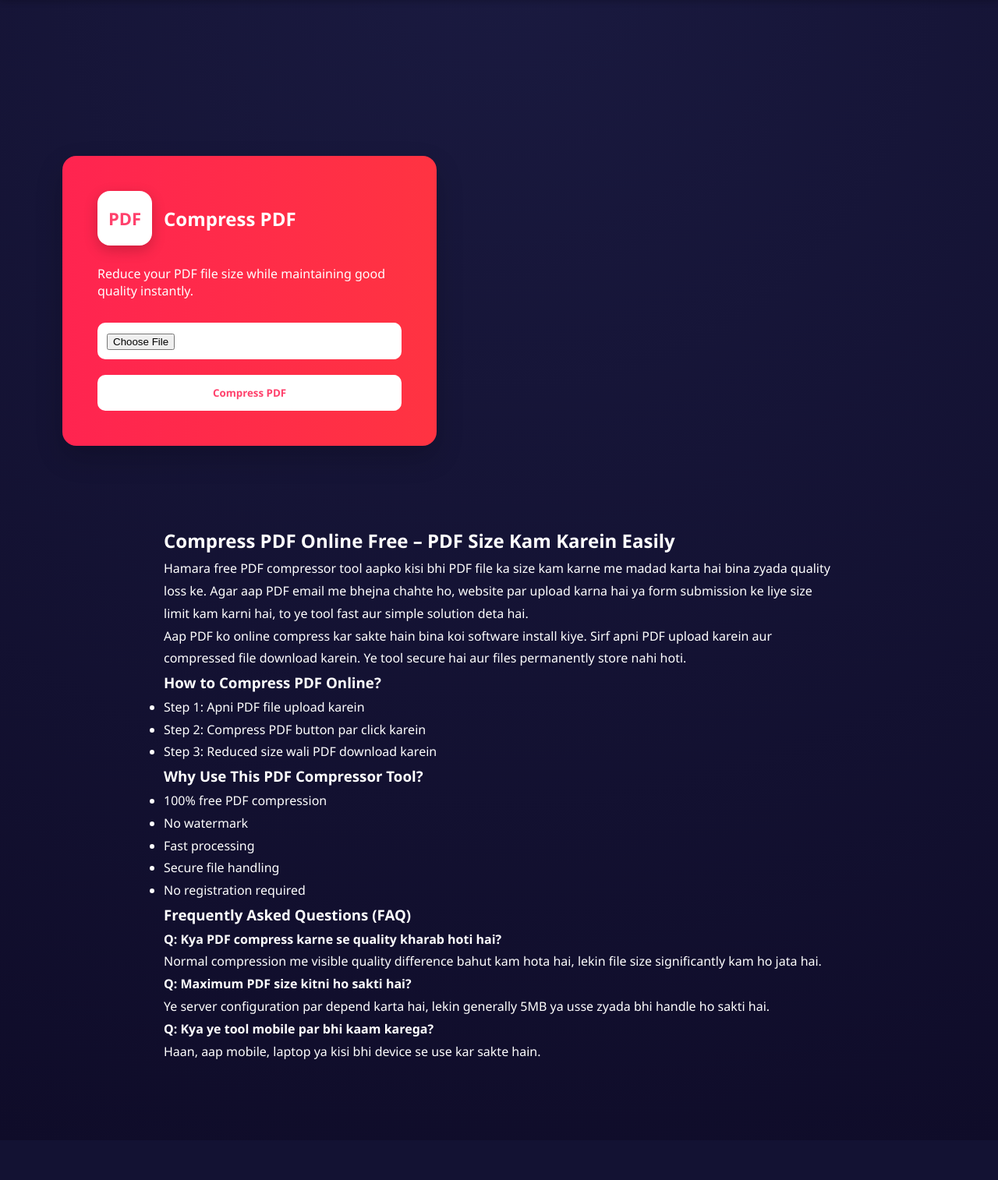
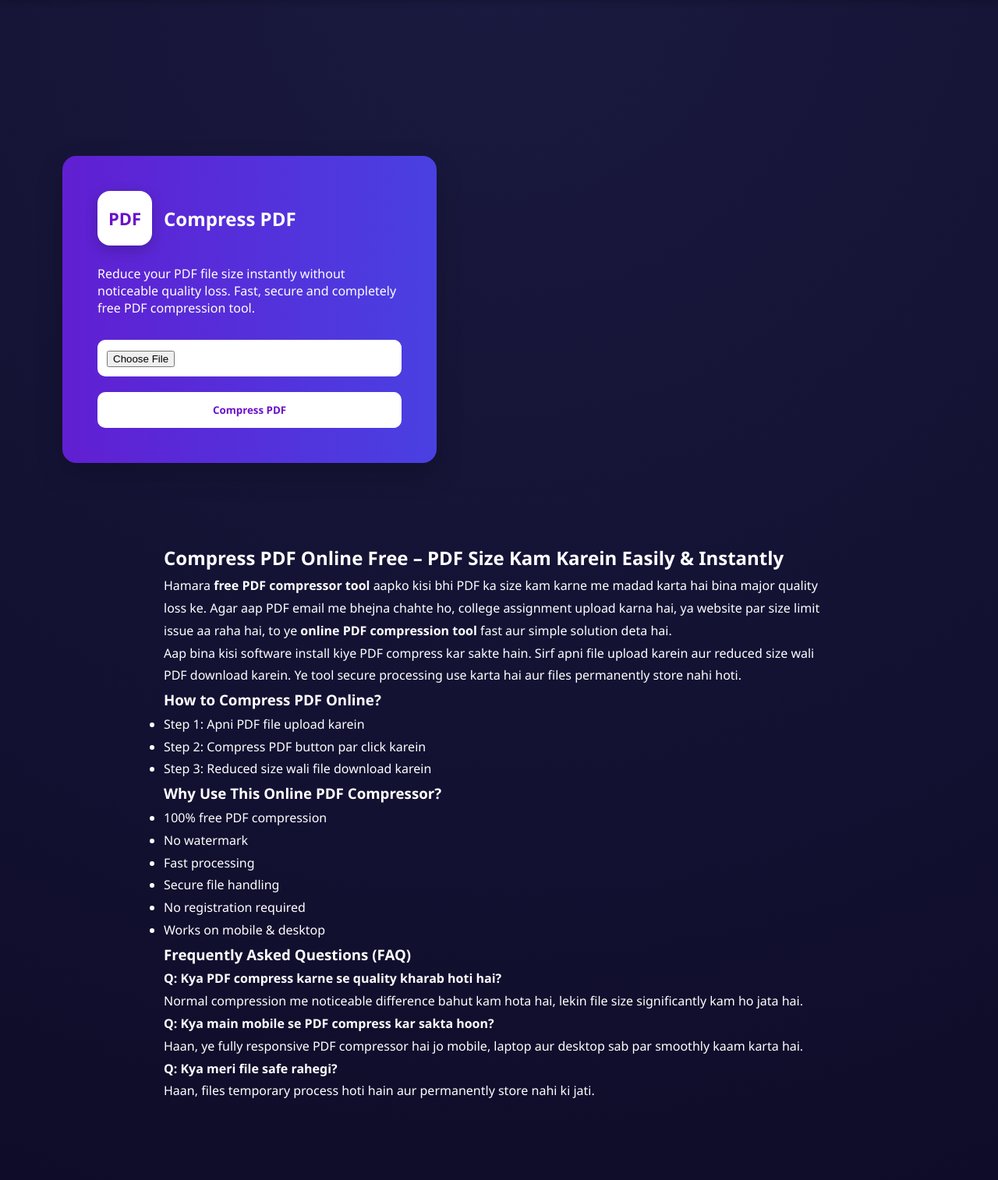
Before and after one commit to afnankhan123456/ai-tools-website-, a Flask app: page /compress-pdf in a window 1280 px wide. Shown: the part 66-1580 px from the top of the page at 78% size. Before the commit the page ends 1425 px from the top, so only its background shows below. Run offline with Flask 3, Linux system fonts and the light colour scheme; some libraries are stand-ins or nearby versions.

Commit message:
Update compress_pdf.html

```diff
--- a/templates/pdf_tools/compress_pdf.html
+++ b/templates/pdf_tools/compress_pdf.html
@@ -1,6 +1,6 @@
 {% extends "base.html" %}
-{% block title %}Compress PDF Online Free | AI Tools Hub{% endblock %}
-{% block description %}Reduce PDF file size online without losing quality. Fast and secure PDF compressor tool.{% endblock %}
+{% block title %}Compress PDF Online Free | Reduce PDF Size Instantly{% endblock %}
+{% block description %}Compress PDF online free. Reduce PDF file size without noticeable quality loss. Fast, secure and no watermark PDF compressor tool.{% endblock %}
 {% block content %}
 
 <section style="display:flex; justify-content:flex-start; margin:200px 0 0 80px;">
@@ -13,7 +13,7 @@
         box-shadow:0 15px 35px rgba(0,0,0,0.18);
         position:relative;
         overflow:hidden;
-        background: linear-gradient(270deg, #ff416c, #ff4b2b, #ff1e56);
+        background: linear-gradient(270deg, #6a11cb, #2575fc, #6a11cb);
         background-size: 600% 600%;
         animation: gradientMove 8s ease infinite;
     ">
@@ -23,7 +23,7 @@
 
             <div style="
                 background:white;
-                color:#ff416c;
+                color:#6a11cb;
                 font-weight:bold;
                 font-size:22px;
                 width:70px;
@@ -44,13 +44,15 @@
         </div>
 
         <p style="margin-bottom:30px; color:#ffffff;">
-            Reduce your PDF file size while maintaining good quality instantly.
+            Reduce your PDF file size instantly without noticeable quality loss.
+            Fast, secure and completely free PDF compression tool.
         </p>
 
         <form action="{{ url_for('compress_pdf_action') }}"
               method="POST"
               enctype="multipart/form-data">
 
+            <!-- File Upload -->
             <div style="
                 background:white;
                 padding:12px;
@@ -64,10 +66,11 @@
                        style="border:none; width:100%;">
             </div>
 
+            <!-- Button -->
             <button type="submit"
                     style="
                         background:white;
-                        color:#ff416c;
+                        color:#6a11cb;
                         border:none;
                         padding:14px;
                         width:100%;
@@ -92,47 +95,48 @@
 <!-- 🔥 SEO CONTENT SECTION -->
 <section style="max-width:900px; margin:100px auto; padding:0 20px; line-height:1.8;">
 
-    <h2>Compress PDF Online Free – PDF Size Kam Karein Easily</h2>
+    <h2>Compress PDF Online Free – PDF Size Kam Karein Easily & Instantly</h2>
 
     <p>
-        Hamara free PDF compressor tool aapko kisi bhi PDF file ka size kam karne me madad karta hai
-        bina zyada quality loss ke. Agar aap PDF email me bhejna chahte ho,
-        website par upload karna hai ya form submission ke liye size limit kam karni hai,
-        to ye tool fast aur simple solution deta hai.
+        Hamara <strong>free PDF compressor tool</strong> aapko kisi bhi PDF ka size kam karne me madad karta hai
+        bina major quality loss ke. Agar aap PDF email me bhejna chahte ho,
+        college assignment upload karna hai, ya website par size limit issue aa raha hai,
+        to ye <strong>online PDF compression tool</strong> fast aur simple solution deta hai.
     </p>
 
     <p>
-        Aap PDF ko online compress kar sakte hain bina koi software install kiye.
-        Sirf apni PDF upload karein aur compressed file download karein.
-        Ye tool secure hai aur files permanently store nahi hoti.
+        Aap bina kisi software install kiye PDF compress kar sakte hain.
+        Sirf apni file upload karein aur reduced size wali PDF download karein.
+        Ye tool secure processing use karta hai aur files permanently store nahi hoti.
     </p>
 
     <h3>How to Compress PDF Online?</h3>
     <ul>
         <li>Step 1: Apni PDF file upload karein</li>
         <li>Step 2: Compress PDF button par click karein</li>
-        <li>Step 3: Reduced size wali PDF download karein</li>
+        <li>Step 3: Reduced size wali file download karein</li>
     </ul>
 
-    <h3>Why Use This PDF Compressor Tool?</h3>
+    <h3>Why Use This Online PDF Compressor?</h3>
     <ul>
         <li>100% free PDF compression</li>
         <li>No watermark</li>
         <li>Fast processing</li>
         <li>Secure file handling</li>
         <li>No registration required</li>
+        <li>Works on mobile & desktop</li>
     </ul>
 
     <h3>Frequently Asked Questions (FAQ)</h3>
 
     <p><strong>Q: Kya PDF compress karne se quality kharab hoti hai?</strong><br>
-    Normal compression me visible quality difference bahut kam hota hai, lekin file size significantly kam ho jata hai.</p>
+    Normal compression me noticeable difference bahut kam hota hai, lekin file size significantly kam ho jata hai.</p>
 
-    <p><strong>Q: Maximum PDF size kitni ho sakti hai?</strong><br>
-    Ye server configuration par depend karta hai, lekin generally 5MB ya usse zyada bhi handle ho sakti hai.</p>
+    <p><strong>Q: Kya main mobile se PDF compress kar sakta hoon?</strong><br>
+    Haan, ye fully responsive PDF compressor hai jo mobile, laptop aur desktop sab par smoothly kaam karta hai.</p>
 
-    <p><strong>Q: Kya ye tool mobile par bhi kaam karega?</strong><br>
-    Haan, aap mobile, laptop ya kisi bhi device se use kar sakte hain.</p>
+    <p><strong>Q: Kya meri file safe rahegi?</strong><br>
+    Haan, files temporary process hoti hain aur permanently store nahi ki jati.</p>
 
 </section>
 
```
